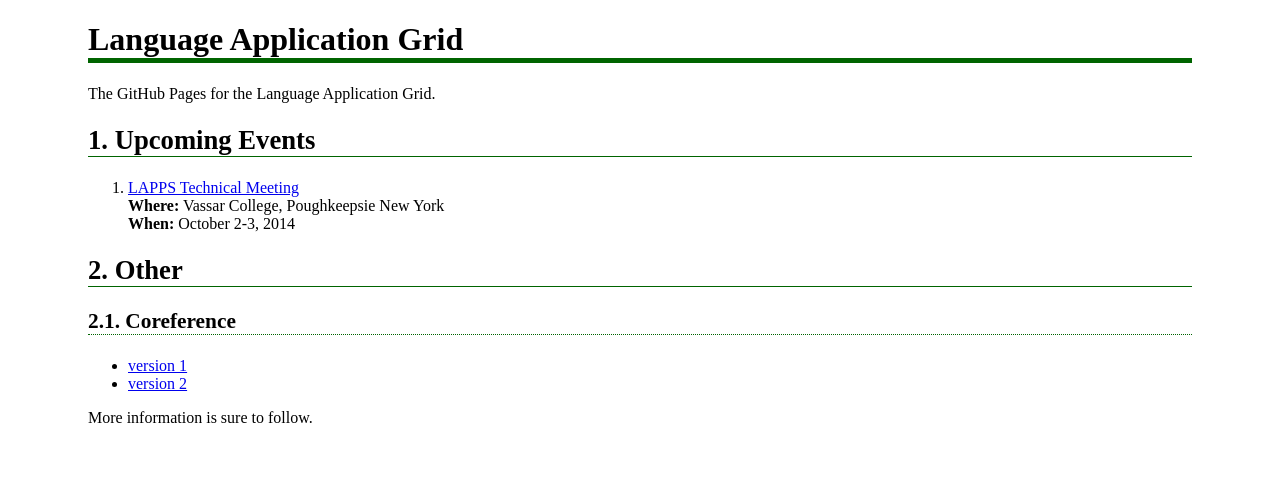
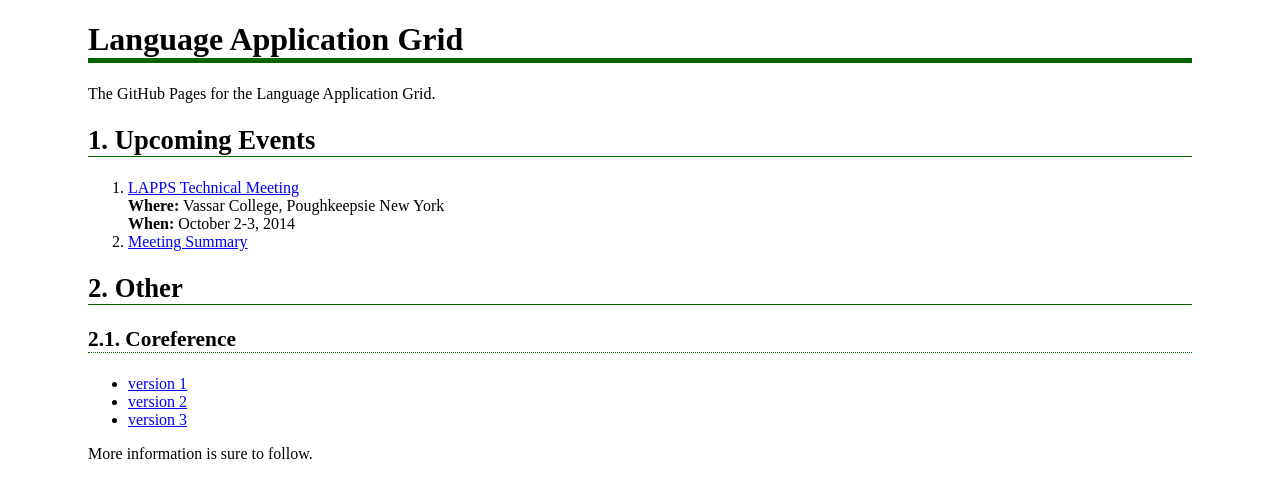
Before and after one commit to lapps/lapps.github.io, a Jekyll site: the page built from index.md, in a window 1280 px wide. Shown: the top 498 px of the page. Built offline with Jekyll 4.4.1, drawn with Linux system fonts in a browser that asks for light colours.

Commit message:
Updated meeting summary and index

```diff
--- a/index.md
+++ b/index.md
@@ -10,6 +10,7 @@
 1. <a href="TechMeeting2014-10-02.html">LAPPS Technical Meeting</a><br/>
 **Where:** Vassar College, Poughkeepsie New York<br/>
 **When:** October 2-3, 2014
+1. [Meeting Summary](Summary2014-10-03.html)
 
 ## Other
 
@@ -17,5 +18,6 @@
 
 * [version 1](interchange/coref-v1.html)
 * [version 2](interchange/coref-v2.html)
+* [version 3](interchange/coref-v3.html)
 
 More information is sure to follow.
```
